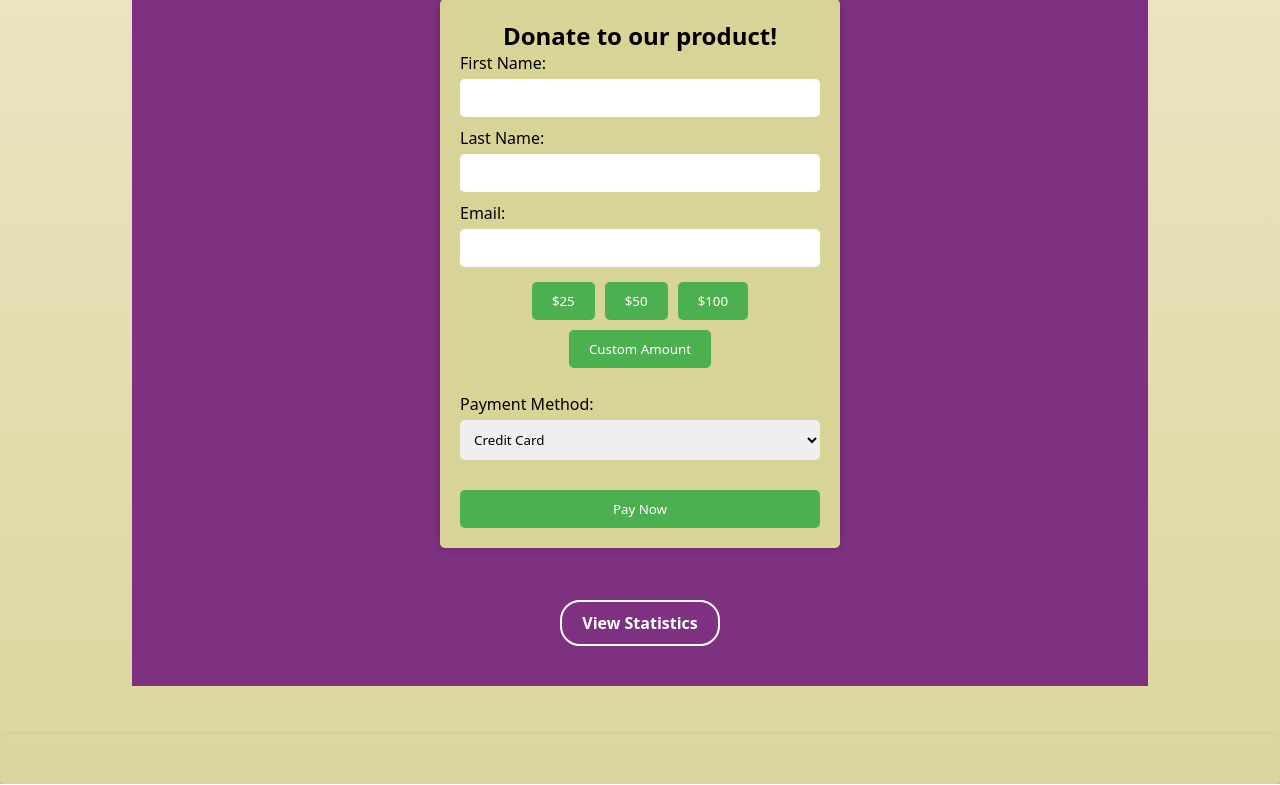
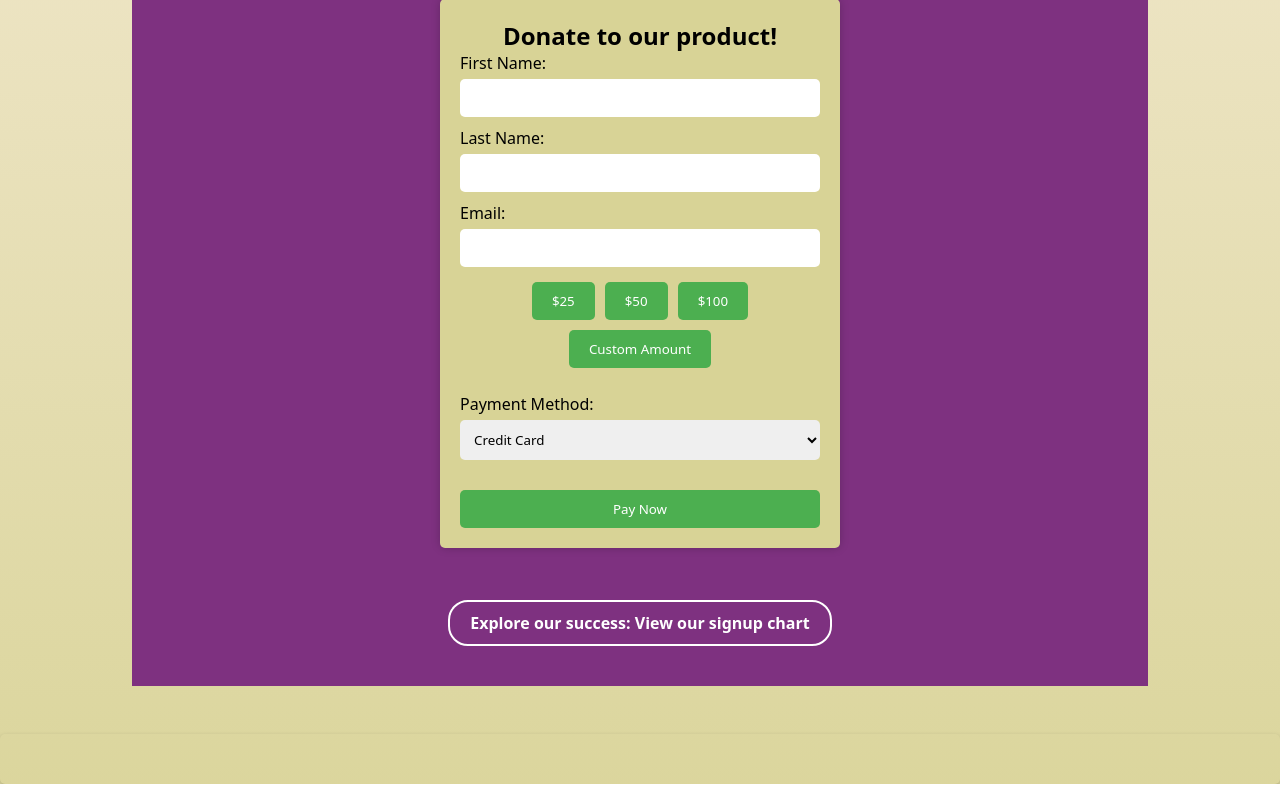
Before and after one commit to repneuable/socioConnect, a Flask app: page /signup in a window 1280 px wide. Shown: the part 663-1448 px from the top of the page. Run offline with Flask 3, Linux system fonts and the light colour scheme; some libraries are stand-ins or nearby versions.

Commit message:
Change CTA wording on Chart button

```diff
--- a/templates/signup.html
+++ b/templates/signup.html
@@ -85,8 +85,7 @@
                      -->
                 </div>
             </div>
-            <button id="loadChart" class="cta-btn" style="margin-bottom: 2.5em;">View
-                Statistics</button>
+            <button id="loadChart" class="cta-btn" style="margin-bottom: 2.5em;">Explore our success: View our signup chart</button>
         </div>
     </div>
     </div>
```
